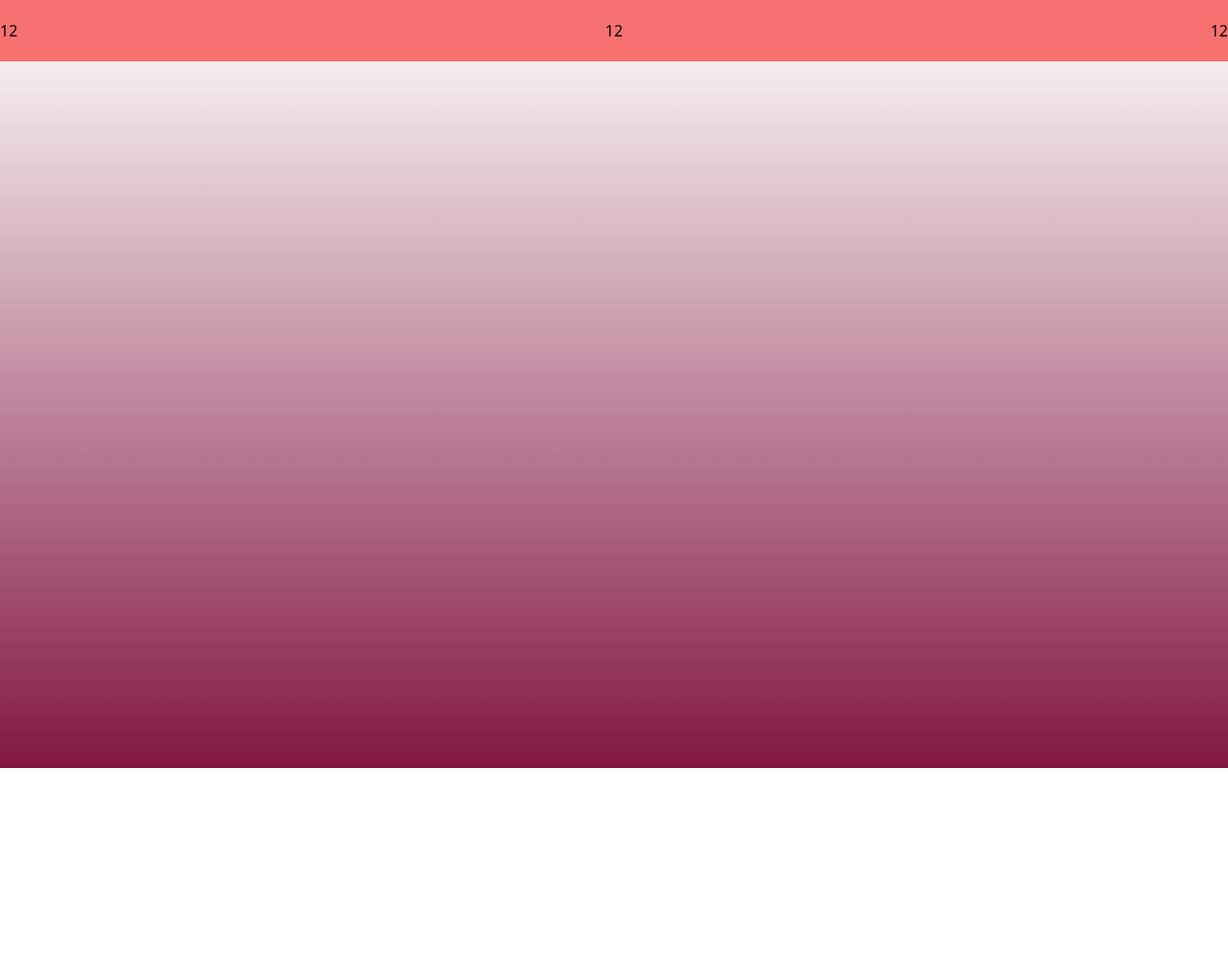
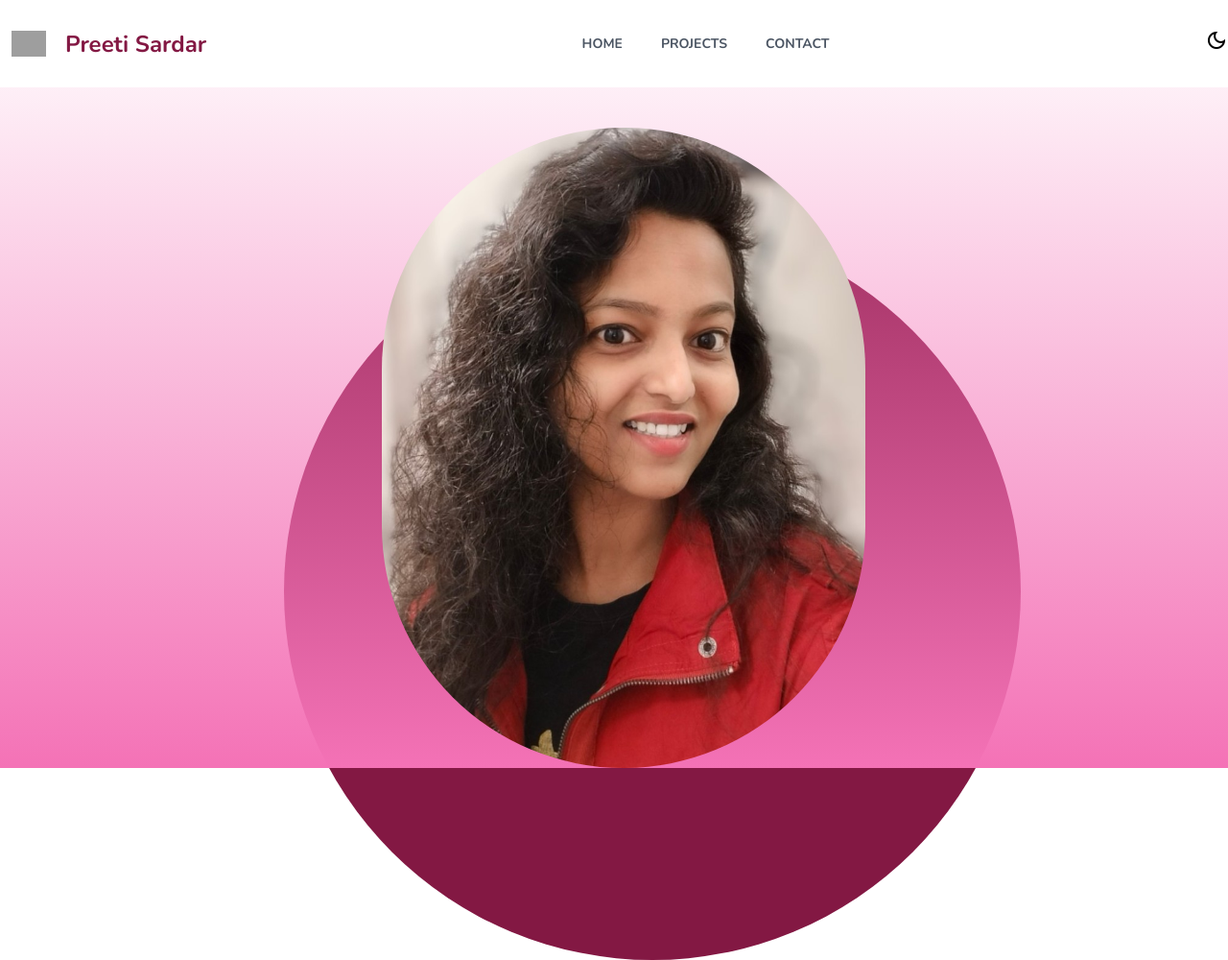
Before and after one commit to PretulikaSardaris/tailwind-portfolio, a plain HTML site: page index.html in a window 1280 px wide. Shown: the whole page at 96% size. Before the commit the page ends 800 px from the top, so only its background shows below. Drawn offline with nearby package versions, Linux system fonts and the light colour scheme; grey boxes are pictures that could not be loaded.

Commit message:
new code added

```diff
--- a/index.html
+++ b/index.html
@@ -4,23 +4,48 @@
   <meta charset="UTF-8">
   <meta name="viewport" content="width=device-width, initial-scale=1.0">
   <link rel="preconnect" href="https://fonts.googleapis.com">
-<link rel="preconnect" href="https://fonts.gstatic.com" crossorigin>
+  <link rel="stylesheet" href="https://fonts.googleapis.com/css2?family=Material+Symbols+Outlined:opsz,wght,FILL,GRAD@24,400,0,0" />
+  <link rel="preconnect" href="https://fonts.gstatic.com" crossorigin>
 <link href="https://fonts.googleapis.com/css2?family=Nunito:ital,wght@0,200..1000;1,200..1000&display=swap" rel="stylesheet">
   <link href="./src/output.css" rel="stylesheet">
   <title>Tailwind Portfolio</title>
 </head>
-<body class="font-nunit">
+<body class="font-nunito">
 
   <!-- intro -->
-  <div class="h-1/2 lg:h-screen bg-gradient-to-t from-pink-900">
-    <nav class="w-full fixed top-0 bg-red-400">
-        <div class="container mx-auto py-5 flex justify-between">
-            <span>12</span>
-            <span>12</span>
-            <span>12</span>
+  <div class=" h-1/2 lg:h-screen bg-gradient-to-t from-pink-400 overflow-hidden">
+
+    <nav class="w-full fixed top-0 bg-white">
+        <div class="container mx-auto py-5 flex items-center justify-between">
+            <div class="flex items-center gap-2">
+                <img class="w-9  m-3" src="https://media.istockphoto.com/id/1135090585/vector/letter-p-logo-icon-design.jpg?s=612x612&w=0&k=20&c=lzfzb__61ufKGy-mvrHDriaazQW9iMGj5HK52PQTH9Y=" alt="logo">
+                <span class="text-2xl font-bold text-pink-900">Preeti Sardar</span>
+            </div>
+
+            <ul class="hidden md:flex space-x-10 text-gray-600 font-bold text-sm uppercase">
+                <li class="hover:text-gray-500"><a href="#">home</a></li>
+                <li class="hover:text-gray-500"><a href="#">projects</a></li>
+                <li class="hover:text-gray-500"><a href="#">contact</a></li>
+            </ul>
+            <div class="hidden md:block cursor-pointer">
+            <span class="material-symbols-outlined">
+              dark_mode
+              </span></div>
+              <div class="md:hidden cursor-pointer z-20">
+              <span id="menu" class="material-symbols-outlined">
+                menu
+                </span></div>
+                <ul id="menuList" class="hidden bg-pink-700 absolute left-0 top-0 w-full p-10 rounded-b-3xl space-y-10 text-white text-center">
+                  <li class="hover:text-gray-500"><a href="#">home</a></li>
+                  <li class="hover:text-gray-500"><a href="#">projects</a></li>
+                  <li class="hover:text-gray-500"><a href="#">contact</a></li>
+              </ul>
         </div>
     </nav>
-    <div></div>
+
+    <img class="absolute bottom-0 right-0 lg:left-5 mx-auto  h-5/6 rounded-sm md:rounded-full  object-cover" src="./dp.jpg" alt="myImage">
+    <div class="hidden lg:block absolute -bottom-1/4 right-0 left-20 mx-auto w-big h-big bg-pink-900 rounded-full -z-10"></div>
   </div>
+  <script src="./main.js"></script>
 </body>
 </html>
--- /dev/null
+++ b/main.js
@@ -0,0 +1,9 @@
+const menu = document.getElementById('menu')
+const menuList = document.getElementById('menuList')
+
+function menufunc(){
+    menuList.classList.toggle('hidden')
+    console.log('clicked')
+}
+
+menu.addEventListener('click' , menufunc)
--- a/tailwind.config.js
+++ b/tailwind.config.js
@@ -5,6 +5,9 @@ module.exports = {
     extend: {
       screens:{
         "sm": "480px"
+      },
+      spacing:{
+        "big" :"48rem"
       }
     },
     fontFamily:{
```
Also changed, not shown: dp.jpg (added), src/output.css.
